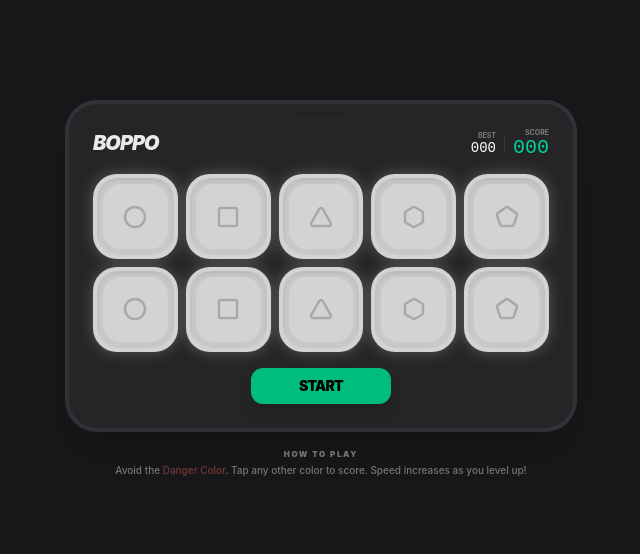
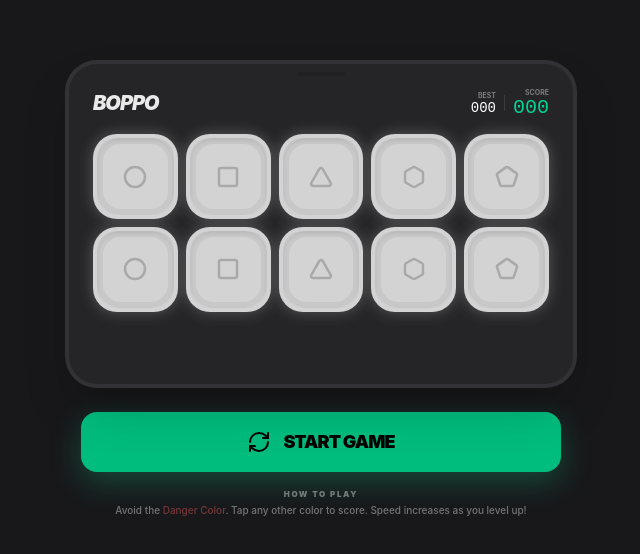
Before and after one commit to syb3rorange/Bots, a React (Vite) app: page / in a window 1280 px wide. Shown: the part 112-666 px from the top of the page, without its empty margins (319-959 px from the left). Built offline with nearby package versions, Linux system fonts and the light colour scheme.

Commit message:
feat: Refactor game controls and add calibration state
Replaces the start/retry button with a level indicator when the game is playing. Introduces a 'calibrating' status and initializes the game state with calibration data, preparing for future calibration features.

```diff
--- a/src/App.tsx
+++ b/src/App.tsx
@@ -219,23 +219,20 @@ export default function App() {
           ))}
         </div>
 
-        {/* Controls */}
-        <div className="flex justify-center items-center">
+        {/* Controls (Level Indicator only when playing) */}
+        <div className="flex justify-center items-center h-8">
           <AnimatePresence mode="wait">
-            {gameState.status !== 'playing' ? (
-              <motion.button
-                key="start"
-                whileTap={{ scale: 0.95 }}
-                onClick={startGame}
-                className="bg-emerald-500 text-black px-12 py-2 rounded-xl font-black uppercase tracking-tighter text-sm shadow-lg"
+            {gameState.status === 'playing' && (
+              <motion.div
+                key="level-indicator"
+                initial={{ opacity: 0 }}
+                animate={{ opacity: 1 }}
+                exit={{ opacity: 0 }}
+                className="flex items-center gap-1.5"
               >
-                {gameState.status === 'idle' ? 'Start' : 'Retry'}
-              </motion.button>
-            ) : (
-              <div className="flex items-center gap-1.5">
                 <ShieldCheck size={12} className="text-emerald-500" />
                 <span className="text-[8px] font-mono opacity-50 uppercase tracking-widest">Lvl {gameState.difficulty}</span>
-              </div>
+              </motion.div>
             )}
           </AnimatePresence>
         </div>
@@ -256,19 +253,33 @@ export default function App() {
                 <h2 className="text-4xl font-black italic uppercase tracking-tighter mb-1">Danger Hit!</h2>
                 <p className="text-sm font-mono opacity-50 mb-8 uppercase tracking-widest">You touched the forbidden color</p>
 
-                <div className="bg-white/5 rounded-3xl p-6 mb-8 border border-white/10">
+                <div className="bg-white/5 rounded-3xl p-6 border border-white/10">
                   <div className="text-[10px] uppercase font-bold opacity-40 mb-1">Final Score</div>
                   <div className="text-5xl font-mono text-emerald-400">{gameState.score}</div>
                 </div>
-
-                <button
-                  onClick={startGame}
-                  className="w-full bg-white text-black py-4 rounded-2xl font-black uppercase tracking-tighter text-lg"
-                >
-                  Try Again
-                </button>
               </motion.div>
             </motion.div>
+          )}
+        </AnimatePresence>
+      </div>
+
+      {/* External Controls (Start / Retry) */}
+      <div className="mt-6 w-full max-w-lg px-4">
+        <AnimatePresence mode="wait">
+          {(gameState.status === 'idle' || gameState.status === 'gameOver') && (
+            <motion.button
+              key="external-start-btn"
+              initial={{ opacity: 0, y: 20 }}
+              animate={{ opacity: 1, y: 0 }}
+              exit={{ opacity: 0, y: 10 }}
+              whileHover={{ scale: 1.02 }}
+              whileTap={{ scale: 0.98 }}
+              onClick={startGame}
+              className="w-full bg-emerald-500 text-black py-4 rounded-2xl font-black uppercase tracking-tighter text-lg shadow-[0_10px_30px_rgba(16,185,129,0.3)] flex items-center justify-center gap-3"
+            >
+              <RefreshCw size={24} className={gameState.status === 'gameOver' ? 'animate-spin-slow' : ''} />
+              {gameState.status === 'idle' ? 'Start Game' : 'Try Again'}
+            </motion.button>
           )}
         </AnimatePresence>
       </div>
--- a/src/constants.ts
+++ b/src/constants.ts
@@ -27,6 +27,11 @@ export const INITIAL_GAME_STATE: GameState = {
   highScore: 0,
   buttonColors: Array(10).fill(null),
   dangerColor: null,
-  status: 'idle',
-  difficulty: 1
+  status: 'calibrating',
+  difficulty: 1,
+  calibration: {
+    width: 320,
+    height: 480,
+    padding: 16
+  }
 };
--- a/src/types.ts
+++ b/src/types.ts
@@ -1,4 +1,10 @@
 import { LucideIcon } from 'lucide-react';
+
+export interface CalibrationData {
+  width: number;
+  height: number;
+  padding: number;
+}
 
 export interface GameState {
   score: number;
@@ -6,8 +12,9 @@ export interface GameState {
   highScore: number;
   buttonColors: (string | null)[];
   dangerColor: string | null;
-  status: 'idle' | 'playing' | 'gameOver';
+  status: 'idle' | 'playing' | 'gameOver' | 'calibrating';
   difficulty: number; // 1 to 10
+  calibration: CalibrationData;
 }
 
 export interface BoppoButtonProps {
```
